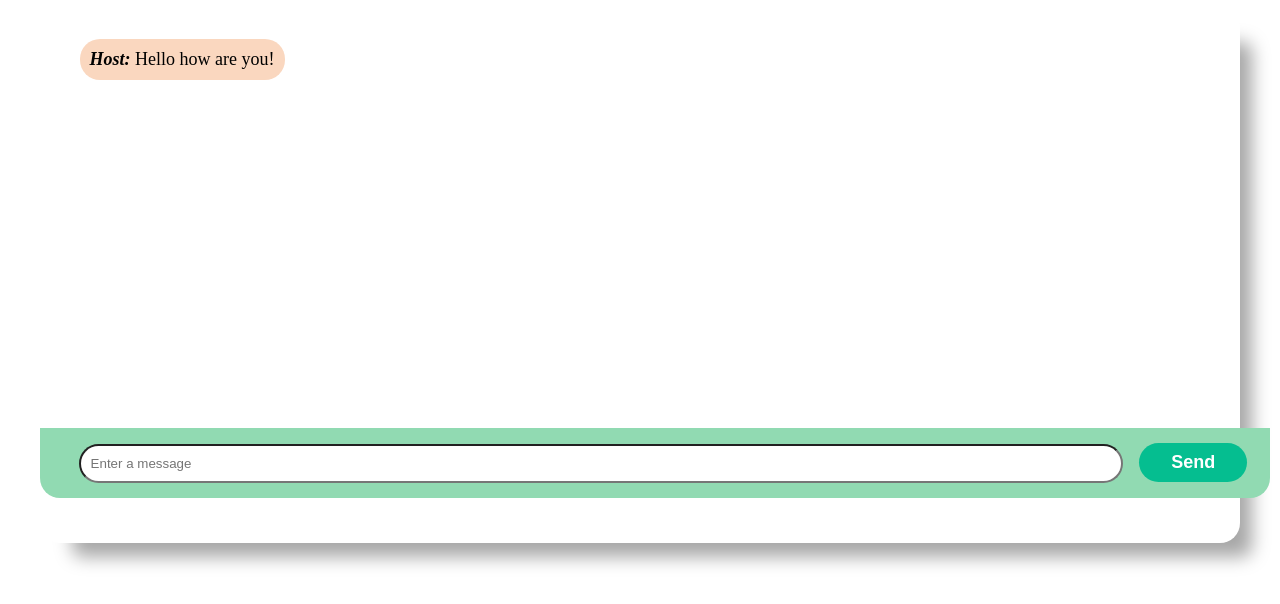
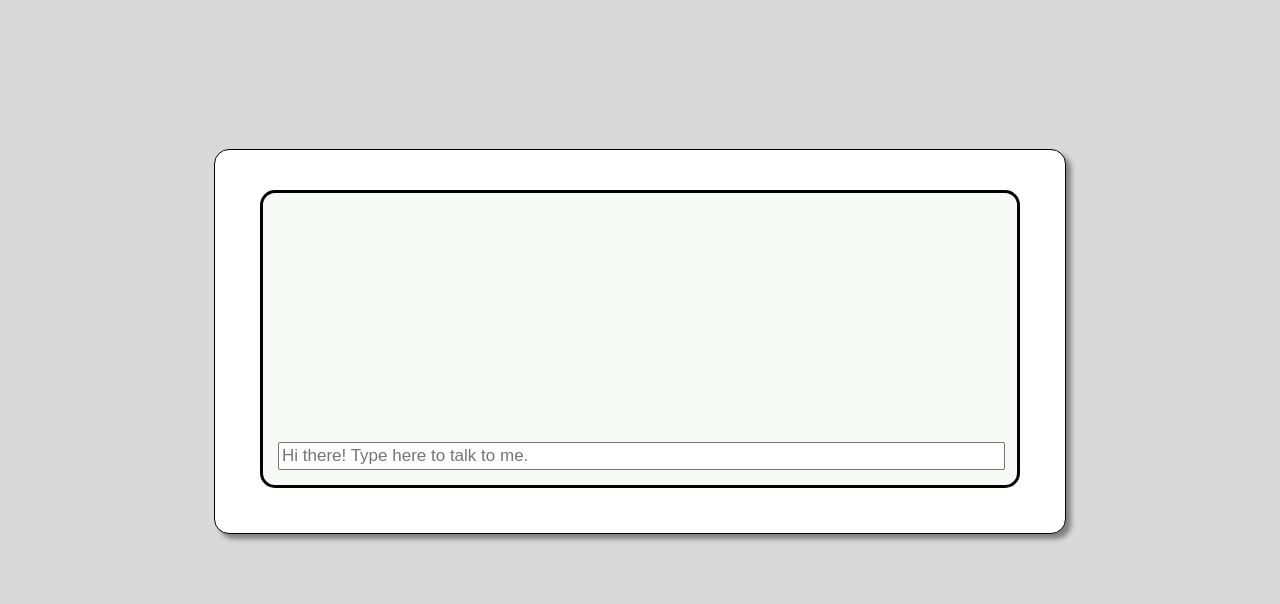
Before and after one commit to lliang826/SpotUrMatch, a website: page html/chat.html in a window 1280 px wide. Drawn offline with Linux system fonts and the light colour scheme; no server answers.

Commit message:
used different chat template

```diff
--- a/html/chat.html
+++ b/html/chat.html
@@ -8,6 +8,7 @@
 </head>
 
 <body>
+    <!-- Previous Chat HTML
     <div class="chat">
         <div class="chat-window" id="chat-window">
             <ul id="messages">
@@ -23,6 +24,20 @@
             </form>
         </div>
     </div>
+    -->
+
+    <div id='bodybox'>
+        <div id='chatborder'>
+          <p id="chatlog7" class="chatlog">&nbsp;</p>
+          <p id="chatlog6" class="chatlog">&nbsp;</p>
+          <p id="chatlog5" class="chatlog">&nbsp;</p>
+          <p id="chatlog4" class="chatlog">&nbsp;</p>
+          <p id="chatlog3" class="chatlog">&nbsp;</p>
+          <p id="chatlog2" class="chatlog">&nbsp;</p>
+          <p id="chatlog1" class="chatlog">&nbsp;</p>
+          <input type="text" name="chat" id="chatbox" placeholder="Hi there! Type here to talk to me." onfocus="placeHolder()">
+        </div>
+    </div>
 
     <!-- Firebase App (the core Firebase SDK) is always required and must be listed first -->
     <script src="https://www.gstatic.com/firebasejs/8.2.2/firebase-app.js"></script>
--- a/styles/chat.css
+++ b/styles/chat.css
@@ -1,189 +1,56 @@
-html {
-    height: 100%
-}
 body {
-    padding-bottom: 1.2rem;
-    height: 100%;
-    background-position: center;
-    background-repeat: no-repeat;
-    background-size: cover;
-}
-.header{
-    color:white;
-}
-/* Custom page footer */
-#footer {
-    position: relative;
-    top: 1rem;
-    bottom: 0;
-    width: 100%;
-    height: 2.5rem;
-    color: white;
+    font: 15px arial, sans-serif;
+    background-color: #d9d9d9;
+    padding-top: 15px;
+    padding-bottom: 15px;
   }
 
-h2, h3{
-    padding-top: 2rem;
-    font-family: 'Margarine';
-    color:white;
-    text-align:center;
-    margin-bottom: 2rem;
+  #bodybox {
+    margin: auto;
+    margin-top: 10%;
+    max-width: 800px;
+    font: 15px arial, sans-serif;
+    background-color: white;
+    border-style: solid;
+    border-width: 1px;
+    padding-top: 20px;
+    padding-bottom: 25px;
+    padding-right: 25px;
+    padding-left: 25px;
+    box-shadow: 5px 5px 5px grey;
+    border-radius: 15px;
   }
 
-h4{
-    color:white;
-    font-size: 28px;
-}
-p, dt{
-    font-family: 'Margarine';
-    letter-spacing: 0.1rem;
-    margin-top: 0rem;
-    color:white;
-    font-size: 20px;
-    margin-bottom: 0.8rem;
+  #chatborder {
+    border-style: solid;
+    background-color: #f6f9f6;
+    border-width: 3px;
+    margin-top: 20px;
+    margin-bottom: 20px;
+    margin-left: 20px;
+    margin-right: 20px;
+    padding-top: 10px;
+    padding-bottom: 15px;
+    padding-right: 20px;
+    padding-left: 15px;
+    border-radius: 15px;
   }
 
-#chat{
-    position: absolute;
-    top: 110px;
-    right: 250px;
-}
-#settings{
-    position: absolute;
-    top: 110px;
-    right: 150px;
-}
-#log-out{
-    position: absolute;
-    top: 110px;
-    right: 50px;
+  .chatlog {
+     font: 15px arial, sans-serif;
   }
 
-#user-name{
-    position: absolute;
-    top:60px;
-    right: 50px;
+  #chatbox {
+    font: 17px arial, sans-serif;
+    height: 22px;
+    width: 100%;
   }
 
-/*Chat box styling */
-.chat{
-    width: 95%;
-    height: 490px;
-    position: relative;
-    margin:auto;
+  h1 {
+    margin: auto;
   }
 
-.chat-window{
-    height: 470px;
-    overflow-y: scroll;
-    padding-bottom: 65px;
-    background-color: rgb(255, 255, 255);
-    border-radius: 20px;
-    -webkit-box-shadow: 22px 24px 18px -10px rgba(0,0,0,0.35);
-    -moz-box-shadow: 22px 24px 18px -10px rgba(0,0,0,0.35);
-    box-shadow: 22px 24px 18px -10px rgba(0,0,0,0.35);
+  pre {
+    background-color: #f0f0f0;
+    margin-left: 20px;
   }
-
-#messageForm{
-    background-color: rgb(145, 218, 178);
-    position: absolute;
-    bottom: 0;
-    padding: 15px;
-    width: 100%;
-    border-bottom-left-radius: 20px;
-    border-bottom-right-radius: 20px;
-}
-
-#msg-input{
-    padding: 10px;
-    border-radius: 20px;
-    width: 85%;
-    margin-left: 2%;
-}
-
-#msg-btn{
-    width: 9%;
-    padding: 9px;
-    border-radius: 20px;
-    cursor: pointer;
-    background-color: rgb(5, 190, 144);
-    font-size: large;
-    color: white;
-    font-weight: bold;
-    border: none;
-    margin-left: 1%;
-}
-
-#msg-btn:hover{
-    background-color: rgb(5, 153, 116);
-}
-
-.msg{
-    list-style-type: none;
-}
-
-.msg-span{
-    display: inline-block;
-    padding:10px;
-    border-radius: 20px;
-    font-size: large;
-    background-color: #fad7bf;
-    color: black;
-    margin: 15px 5px 0px 0px;
-    text-align: left;
-}
-.name{
-    font-weight: bold;
-}
-
-.my{
-    text-align: right;
-}
-
-.my span{
-    color: white;
-    background-color: rgb(221, 170, 122);
-    margin-right: 20px;
-}
-
-.my i{
-    display:none;
-}
-
-/*Scroll styling */
-
-/* width */
-#chat-window::-webkit-scrollbar {
-    width: 20px;
-    height: 50%;
-}
-
-/* Track */
-#chat-window::-webkit-scrollbar-track {
-    box-shadow: inset 0 0 5px grey;
-    border-radius: 20px;
-}
-
-/* Handle */
-#chat-window::-webkit-scrollbar-thumb {
-    box-shadow: inset 0 0 5px grey;
-    background:rgb(82, 196, 133);
-    border-radius: 20px;
-}
-
-/* Handle on hover */
-#chat-window::-webkit-scrollbar-thumb:hover {
-    background:rgb(5, 190, 144);
-}
-
-.logo{
-    width: 160px;
-    height: 160px;
-}
-
-.center-logo{
-    width: 160px;
-    height: 160px;
-    display: block;
-    margin-left: auto;
-    margin-right: auto;
-}
--- a/styles/matching.css
+++ b/styles/matching.css
@@ -64,7 +64,7 @@
     margin-top: 80px;
     text-align: center;
     grid-column: 6 / span 1;
-    grid-row: 1 / span 2;
+    grid-row: 3 / span 2;
 }
 
 .spotify-widget {
```
Lines whose indentation alone changed are shown as unchanged.
